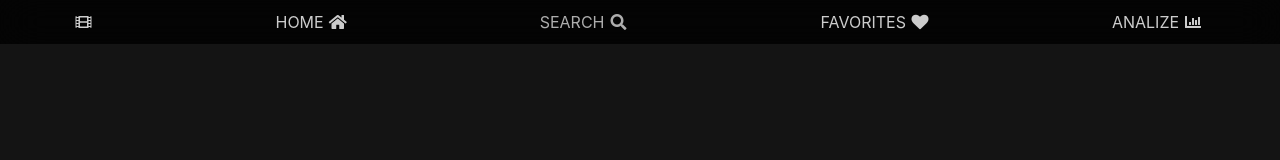
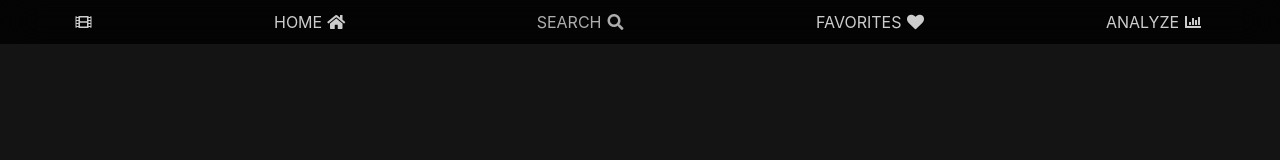
Before and after one commit to DavidSasson22/Movies-Project, a React (Create React App) app: page / in a window 1280 px wide. Shown: the top 160 px of the page. Built offline with nearby package versions, Linux system fonts and the light colour scheme.

Commit message:
Update NavBar.jsx

```diff
--- a/src/components/NavBar/NavBar.jsx
+++ b/src/components/NavBar/NavBar.jsx
@@ -13,7 +13,7 @@ export default function NavBar() {
             <Link to = {`/movies`} className="menu"><span>SEARCH </span><i className="search icon"></i>
             </Link></li>
           <li className="menu"><span>FAVORITES </span><i className="heart icon"></i></li>
-          <li className="menu"><span>ANALIZE </span><i className="chart bar icon"></i></li>
+          <li className="menu"><span>ANALYZE </span><i className="chart bar icon"></i></li>
         </ul>
       </nav>
     </div>
```
